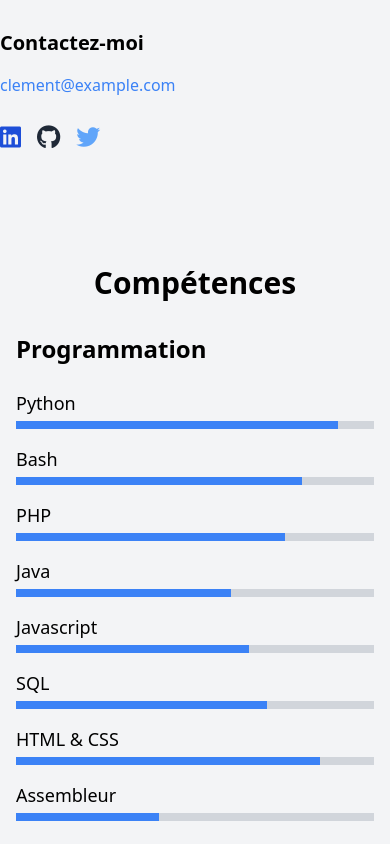
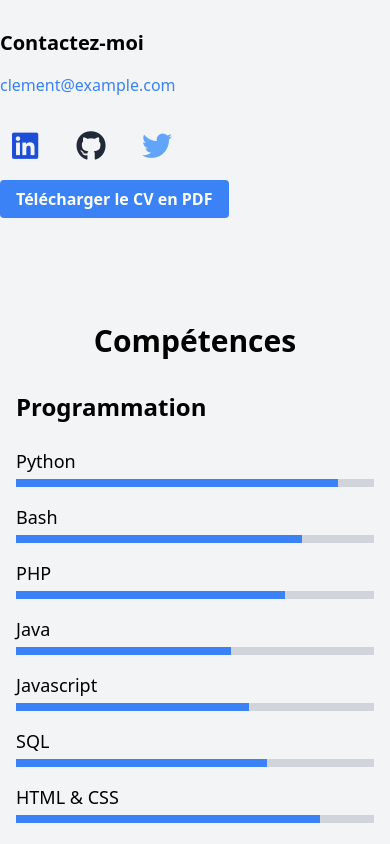
Before and after one commit to clab60917/Clement-Portfolio, a Nuxt app: page / in a window 390 px wide. Shown: the part 1080-1924 px from the top of the page. Built offline with nearby package versions, Linux system fonts and the light colour scheme.

Commit message:
footer working v1 + about v2

```diff
--- a/components/about.vue
+++ b/components/about.vue
@@ -33,11 +33,12 @@
           <div class="about-contact">
             <h3 class="text-xl font-semibold mb-4">Contactez-moi</h3>
             <a href="mailto:clement@example.com" class="email-link text-blue-500 hover:text-blue-600 transition-colors mb-6 inline-block">clement@example.com</a>
-            <div class="social-icons flex space-x-4">
-              <a href="https://www.linkedin.com/in/clement" target="_blank" rel="noopener noreferrer" class="text-blue-700 hover:text-blue-800 transition-colors"><i class="fab fa-linkedin text-2xl"></i></a>
-              <a href="https://github.com/clement" target="_blank" rel="noopener noreferrer" class="text-gray-800 hover:text-gray-900 transition-colors"><i class="fab fa-github text-2xl"></i></a>
-              <a href="https://twitter.com/clement" target="_blank" rel="noopener noreferrer" class="text-blue-400 hover:text-blue-500 transition-colors"><i class="fab fa-twitter text-2xl"></i></a>
+            <div class="social-icons flex space-x-4 mb-4">
+              <a href="https://www.linkedin.com/in/clement" target="_blank" rel="noopener noreferrer" class="text-blue-700 hover:text-blue-800 transition-colors icon-linkedin"><i class="fab fa-linkedin text-3xl"></i></a>
+              <a href="https://github.com/clement" target="_blank" rel="noopener noreferrer" class="text-gray-800 hover:text-gray-900 transition-colors icon-github"><i class="fab fa-github text-3xl"></i></a>
+            <a href="https://twitter.com/clement" target="_blank" rel="noopener noreferrer" class="text-blue-400 hover:text-blue-500 transition-colors icon-twitter"><i class="fab fa-twitter text-3xl"></i></a>
           </div>
+          <a href="path/to/your/cv.pdf" download class="bg-blue-500 hover:bg-blue-600 text-white font-semibold py-2 px-4 rounded transition-colors">Télécharger le CV en PDF</a>
         </div>
       </div>
     </div>
@@ -51,5 +52,26 @@ export default {
 </script>
 
 <style scoped>
-/* Insérez ici vos styles CSS spécifiques au composant About */
+.icon-linkedin,
+.icon-github,
+.icon-twitter {
+  display: inline-flex;
+  align-items: center;
+  justify-content: center;
+  width: 50px;
+  height: 50px;
+  background-color: #f3f4f6;
+  border-radius: 50%;
+}
+
+.icon-linkedin:hover,
+.icon-github:hover,
+.icon-twitter:hover {
+  background-color: #e5e7eb;
+}
+
+.email-link,
+.social-icons a {
+  transition: all 0.3s;
+}
 </style>
--- a/components/footer.vue
+++ b/components/footer.vue
@@ -0,0 +1,51 @@
+<template>
+    <footer class="bg-gray-800 text-gray-200 py-12">
+      <div class="container mx-auto px-4">
+        <div class="flex flex-wrap justify-center text-center">
+          <div class="w-full md:w-1/2 lg:w-1/4">
+            <h3 class="font-semibold mb-4">À propos</h3>
+            <p>Je suis un étudiant en école d'ingénieur passionné par la cybersécurité. J'aime travailler sur des projets innovants et relever de nouveaux défis.</p>
+          </div>
+          <div class="w-full md:w-1/2 lg:w-1/4 mt-8 md:mt-0">
+            <h3 class="font-semibold mb-4">Navigation</h3>
+            <ul>
+              <li class="mb-2"><a href="#about" class="hover:text-gray-300">À propos</a></li>
+              <li class="mb-2"><a href="#skills" class="hover:text-gray-300">Compétences</a></li>
+              <li class="mb-2"><a href="#timeline" class="hover:text-gray-300">Parcours</a></li>
+              <li class="mb-2"><a href="#projects" class="hover:text-gray-300">Projets</a></li>
+              <li><a href="#contact" class="hover:text-gray-300">Contact</a></li>
+            </ul>
+          </div>
+          <div class="w-full md:w-1/2 lg:w-1/4 mt-8 lg:mt-0">
+            <h3 class="font-semibold mb-4">Contact</h3>
+            <p>Email: clement@example.com</p>
+            <div class="flex justify-center space-x-4 mt-4">
+              <a href="https://www.linkedin.com/in/clement" target="_blank" rel="noopener noreferrer" class="text-blue-400 hover:text-blue-500"><i class="fab fa-linkedin text-2xl"></i></a>
+              <a href="https://github.com/clement" target="_blank" rel="noopener noreferrer" class="text-gray-300 hover:text-gray-400"><i class="fab fa-github text-2xl"></i></a>
+              <a href="https://twitter.com/clement" target="_blank" rel="noopener noreferrer" class="text-blue-400 hover:text-blue-500"><i class="fab fa-twitter text-2xl"></i></a>
+            </div>
+          </div>
+        </div>
+        <div class="border-t border-gray-700 mt-8 pt-8 text-center">
+          <p>&copy; {{ new Date().getFullYear() }} Clément Arthaud-Berthet. Tous droits réservés.</p>
+        </div>
+      </div>
+    </footer>
+  </template>
+
+  <script>
+  export default {
+    name: 'Footer',
+  };
+  </script>
+
+  <style scoped>
+  /* Insérez ici vos styles CSS spécifiques au composant Footer */
+  </style>
+
+
+  <script>
+  export default {
+    name: 'Footer',
+  };
+  </script>
```
